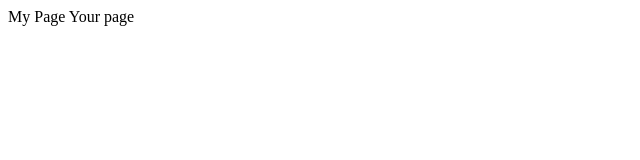
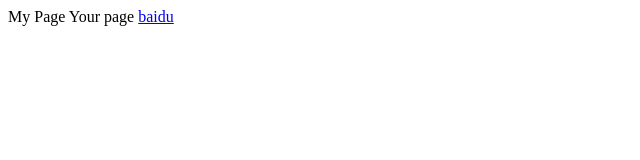
Before and after one commit to JustU920/myblog, a plain HTML site: page index.html in a window 1280 px wide. Shown: the full height of the page, 0-640 px from the left. Drawn offline with Linux system fonts and the light colour scheme.

Commit message:
Update index.html

```diff
--- a/index.html
+++ b/index.html
@@ -1,3 +1,6 @@
 My Page
 
 Your page
+
+
+<a href="www.baidu.com" > baidu </a>
```
